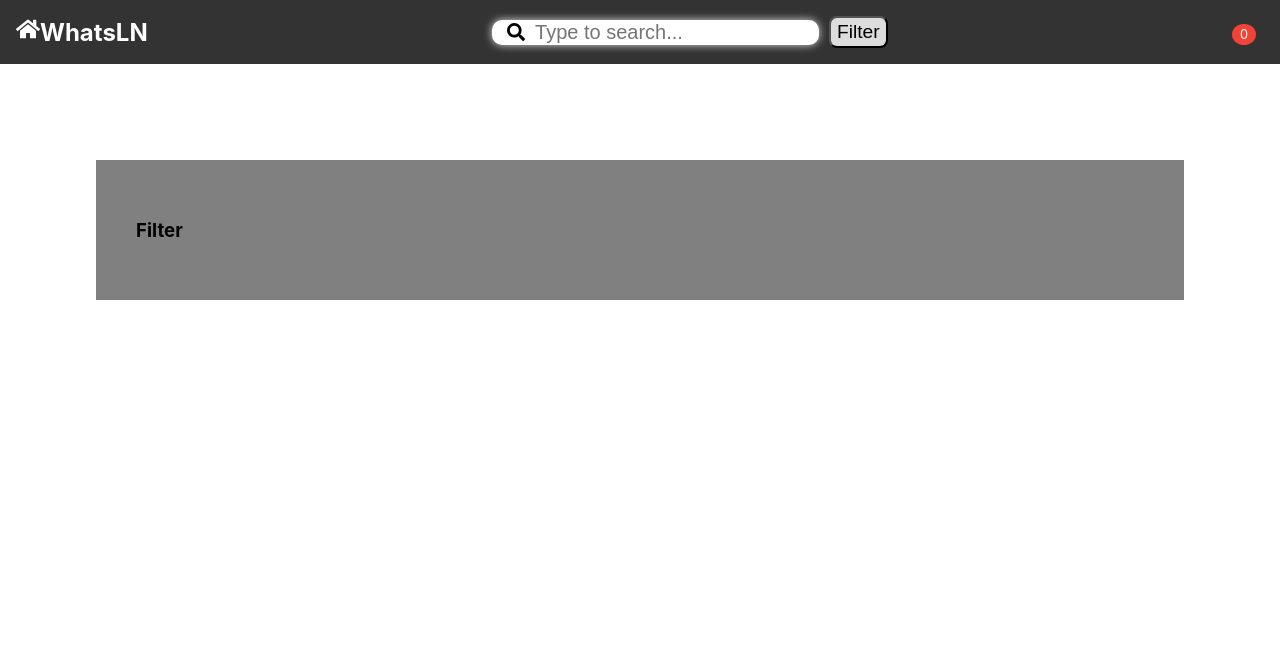
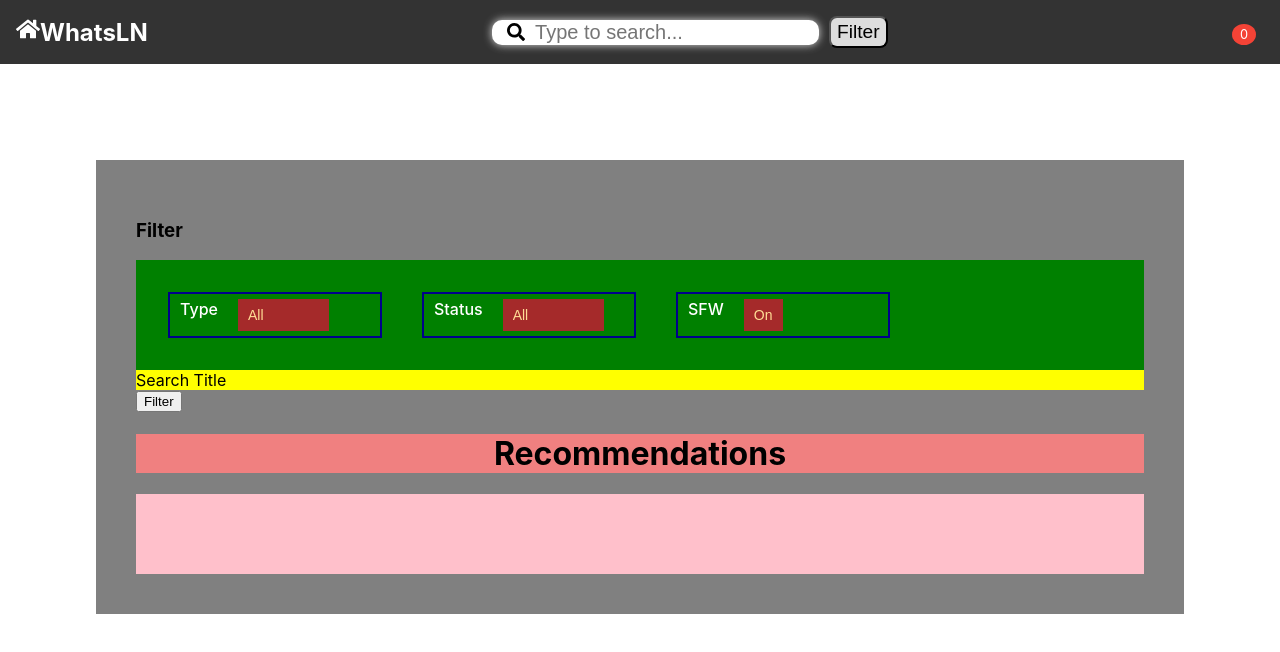
Before and after one commit to AwesomlyC/WhatsLN, a React (Create React App) app in the folder frontend/: page /filter in a window 1280 px wide. Shown: the top 652 px of the page. Built offline with nearby package versions, Linux system fonts and the light colour scheme.

Commit message:
added more details to home and single page novels. Added a filter page but incomplete, can only find the first 25 that fits the query. Requires the ability to search for specificc titles

```diff
--- a/frontend/src/components/FilterNovel.js
+++ b/frontend/src/components/FilterNovel.js
@@ -1,12 +1,86 @@
-import React from 'react'
+import React, { useState } from 'react'
 import './../styles/FilterNovel.css'
+import axios from 'axios';
+const API_URL = 'http://localhost:5000/api/light-novels'
 function FilterNovel() {
+    const [type, setType] = useState('all');
+    const [status, setStatus] = useState('all');
+    // const [minScore, setMinScore] = useState('');
+    // const [maxScore, setMaxScore] = useState('');
+    const [sfw, setSFW] = useState('true');
+    const [novels, setNovels] = useState([]);
+
+    const findNovels = (event) => {
+        console.log(type + " " + status + " " + sfw);
+
+        let queryParams = [
+            type ? `type=${type}` : '',
+            status ? `status=${status}` : '',
+            sfw ? `sfw=${sfw}` : ''
+            ].filter(Boolean).join('&');
+
+        console.log(API_URL + `/filter?${queryParams}`)
+        axios.get(API_URL + `/filter?${queryParams}`).then(function (response) {
+            console.log(response.data.data);
+            setNovels(response.data.data);
+        });
+    }
     return (
         <div className="filter-menu">
 
             <h3>Filter</h3>
+            <div className='options'>
+                <div className='box'>
+                    <text className='label'>Type</text>
+                    <select value={type} onChange={(e) => setType(e.target.value)}>
+                        <option value="all">All</option>
+                        <option value="light_novel">Light Novel</option>
+                        <option value="manga">Manga</option>
+                        <option value="novel">Novel</option>
+                        <option value="manhwa">Manhwa</option>
+                        <option value="manhua">Manhua</option>
+                        </select>
+                </div>
+                <div className="box">
+                <text className="label">Status</text>
+                <select value={status} onChange={(e) => setStatus(e.target.value)}>
+                    <option value="all">All</option>
+                    <option value="publishing">Publishing</option>
+                    <option value="complete">Complete</option>
+                    <option value="hiatus">Hiatus</option>
+                    <option value="discontinued">Discontinued</option>
+                    <option value="upcoming">Upcoming</option>
+                    </select>
+                </div>
+                <div className="box">
+                    <text className='label'>SFW</text>
+                        <select value={sfw} onChange={(e) => setSFW(e.target.value)}>
+                            <option value="true">On</option>
+                            <option value="false">Off</option>
+                        </select>
+                </div>
 
+            </div>
+            <div className="search-bar">
+                Search Title
+                </div>
 
+            <button onClick={(e) => findNovels(e)}>Filter</button>
+            <div className="recommendation-area">
+              <div className="title" id="recommendation"><h1>Recommendations</h1></div>
+              <div className="recommendations">
+                  {/* Add a text field for when there are no recommendations */}
+                  {novels.map(novel => (
+                      <li key={novel.mal_id}>
+                          <img src={novel.images.jpg.image_url} alt={novel.images.webp.image_url} />
+                          <h3>
+                              <a href={`http://localhost:3000/single-ln?id=${novel.mal_id}`}>{novel.title}</a>
+                          </h3>
+                      </li>
+                  ))}
+              </div>
+
+          </div>
         </div>
   )
 }
--- a/frontend/src/components/LightNovels.js
+++ b/frontend/src/components/LightNovels.js
@@ -44,6 +44,18 @@ function LightNovels() {
                                     <div className='genres'>
                                         <b>Genres: </b>{novel.genres.length > 0 ? novel.genres.map(item => item.name).join(', '): "N/A"}
                                     </div>
+                                    <div className='author'>
+                                        <b>Author(s): </b> {novel.authors.length > 0 ? novel.authors.map(author => author.name).join(', ') : "N/A"}
+                                    </div>
+                                    <div className='status'>
+                                        <b>Status: </b> {novel.status}
+                                    </div>
+                                    <div className='type'>
+                                        <b>Type: </b> {novel.type}
+                                    </div>
+                                    <div className='score'>
+                                        <b>Score: </b> {novel.score !== null ? novel.score : "N/A"}
+                                    </div>
                                 </div>
                             </div>
                         </li>
--- a/frontend/src/components/SingleLightNovel.js
+++ b/frontend/src/components/SingleLightNovel.js
@@ -19,7 +19,7 @@ function SingleLightNovel() {
         const fetchSingleLightNovel = async () => {
             const response = await
                 axios
-                    .get(API_URL + `/${id}`)
+                    .get(API_URL + `/single/${id}`)
                     .then(function (response) {
                         setSingleLightNovel(response.data.data);
                         console.log(singleLightNovel);
@@ -63,11 +63,29 @@ function SingleLightNovel() {
                       <img src={singleLightNovel.images.jpg.image_url} alt={singleLightNovel.images.webp.image_url} />
                   </div>
                   <div className='detail'>
-                      <div className="synopsis">
-                      <h2><em>Synopsis:</em></h2> {singleLightNovel.synopsis ? singleLightNovel.synopsis: "No synopsis information has been found..."}
+                      <div className="novel-synopsis">
+                          <h2><em>Synopsis:</em></h2> {singleLightNovel.synopsis ? singleLightNovel.synopsis : "No synopsis information has been found..."}
                       </div>
                       <div className='genres'>
                           <b>Genres: </b> {singleLightNovel.genres.length > 0 ? singleLightNovel.genres.map(item => item.name).join(', ') : "N/A"}
+                      </div>
+                      <div className='author'>
+                          <b>Author(s): </b> {singleLightNovel.authors.length > 0 ? singleLightNovel.authors.map(author => author.name).join(', ') : "N/A"}
+                      </div>
+                      <div className='status'>
+                          <b>Status: </b> {singleLightNovel.status}
+                      </div>
+                      <div className='type'>
+                          <b>Type: </b> {singleLightNovel.type}
+                      </div>
+                      <div className='score'>
+                          <b>Score: </b> {singleLightNovel.score !== null ? singleLightNovel.score : "N/A"}
+                      </div>
+                      <div className='chapter'>
+                          <b>Chapters: </b> {singleLightNovel.chapters}
+                      </div>
+                      <div className='volume'>
+                          <b>Volumes: </b> {singleLightNovel.volumes}
                       </div>
                   </div>
               </div>
--- a/frontend/src/styles/FilterNovel.css
+++ b/frontend/src/styles/FilterNovel.css
@@ -4,3 +4,72 @@
     padding: 2.5rem;
     margin: 6rem;
 }
+
+.filter-menu .options{
+    background: green;
+    display: flex;
+    gap: 2.5rem;
+    overflow: hidden;
+    vertical-align: top;
+    padding: 2rem;
+}
+
+.filter-menu .search-bar{
+    background: yellow;
+    width: 100%;
+}
+
+select {
+    -webkit-appearance: none;
+    -moz-appearance: none;
+    appearance: none;
+
+    background-color: brown;
+    border: none;
+    cursor: pointer;
+    width: auto;
+
+    padding: 0 10px;
+    line-height: 32px;
+    font-size: 14px;
+    max-width: 140px;
+    box-shadow: none;
+    color: #ffdd95;
+}
+
+.box{
+    border: 2px solid darkblue;
+    width: 200px;
+    display: flex;
+
+    gap: 20px;
+    padding: 5px;
+}
+
+.box .label {
+    color: white;
+    float: left;
+    font-weight: 500;
+    margin-left: 5px;
+}
+
+.found-novels{
+    display: flex;
+    justify-content: center;
+    flex-direction: row;
+    list-style-type: none;
+    /* display: flex;
+    justify-content: center;
+    flex-direction: row;
+    list-style-type: none;
+    flex-wrap: wrap;
+    background-color: pink;
+    padding: 0;
+    margin: 0;
+    padding: 2.5rem 5rem;
+    text-align: center; */
+}
+.found-novels li{
+    /* margin-right: 7rem;
+    flex: 0 0 calc(16.66% - 10px);  */
+}
--- a/frontend/src/styles/SingleLightNovel.css
+++ b/frontend/src/styles/SingleLightNovel.css
@@ -19,12 +19,7 @@
 .detail{
     padding: 1rem 2.5rem;
 }
-.genres{
-    padding: 1.5rem 0rem;
-}
-.synopsis{
-    font-size: large;
-}
+
 
 .recommendations{
     display: flex;
@@ -33,7 +28,6 @@
     list-style-type: none;
     flex-wrap: wrap;
     background-color: pink;
-    padding: 0;
     margin: 0;
     padding: 2.5rem 5rem;
     text-align: center;
@@ -41,6 +35,7 @@
 .recommendation-area li{
     margin-right: 7rem;
     flex: 0 0 calc(16.66% - 10px);
+    margin: 1rem;
 }
 
 .recommendation-area img {
```
Also changed, not shown: 2 other files (tests, documents, lock files or other folders).
